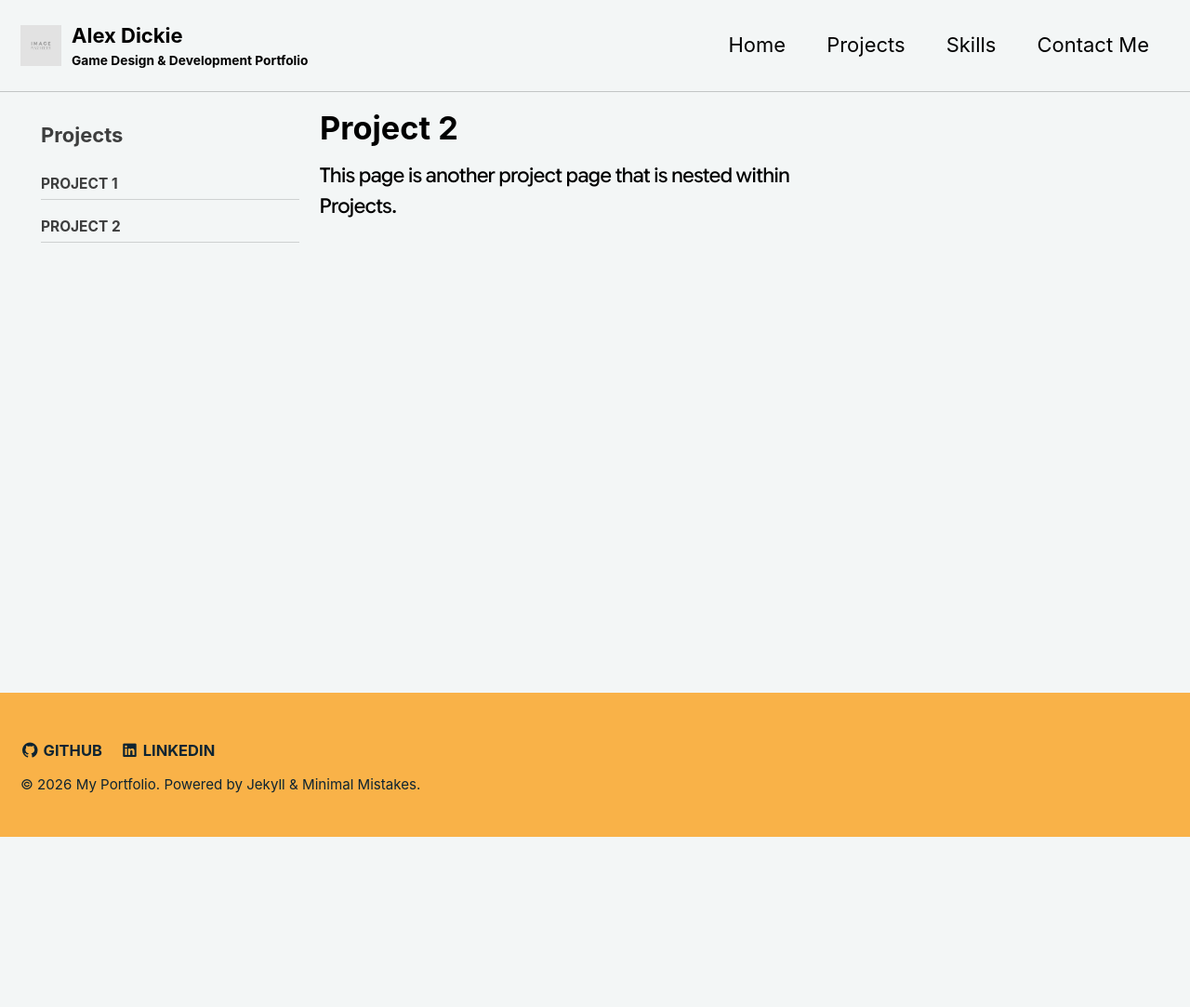
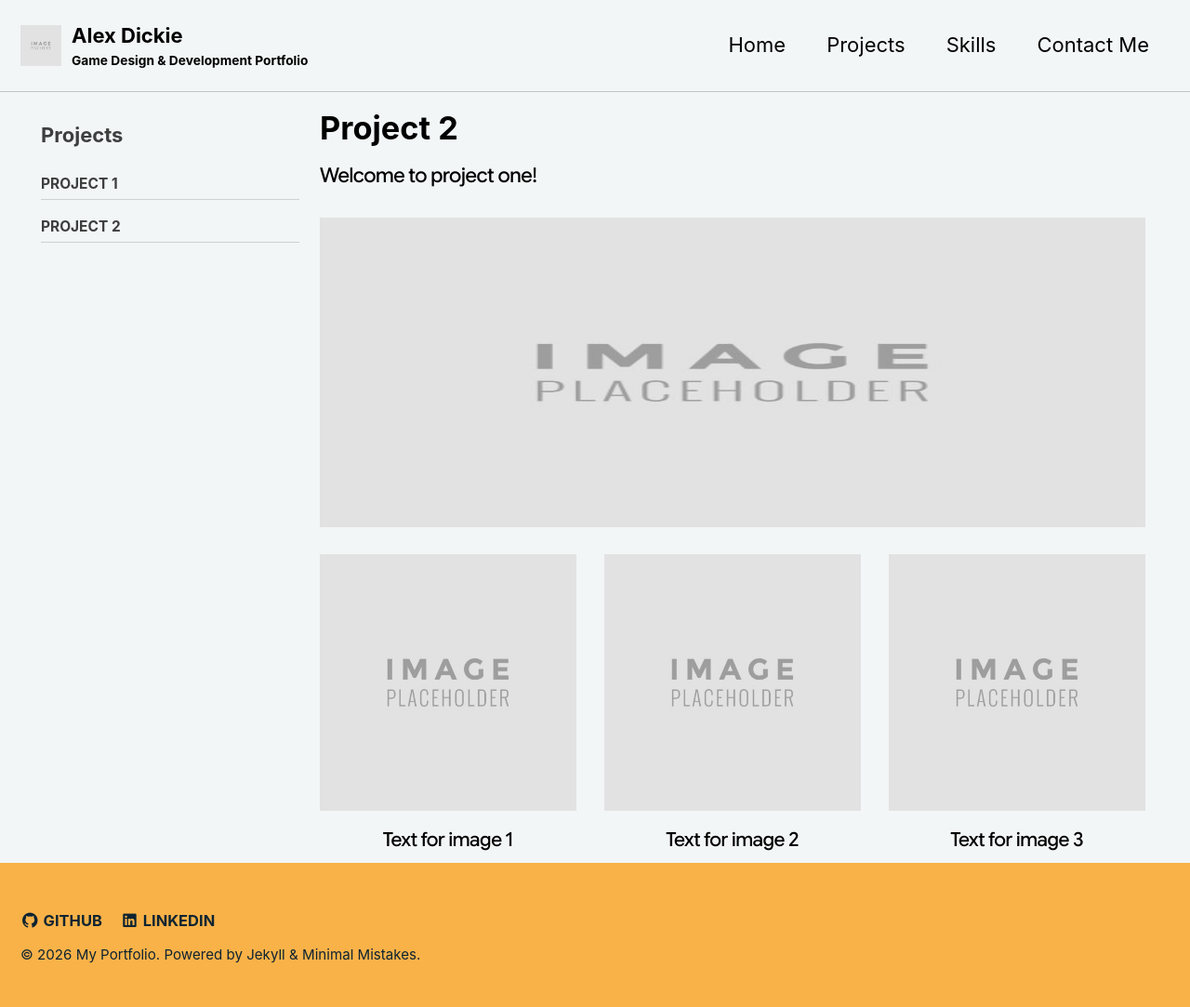
Before and after one commit to AlexUlster/AlexUlster.github.io, a Jekyll site: the page built from _pages/projects-pro2.md, in a window 1280 px wide. Shown: the whole page at 93% size. Built offline with Jekyll 4.4.1, drawn with Linux system fonts in a browser that asks for light colours; before the commit the page ends 900 px from its top, so only the background shows below that.

Commit message:
Update projects-pro2.md

```diff
--- a/_pages/projects-pro2.md
+++ b/_pages/projects-pro2.md
@@ -9,4 +9,23 @@ sidebar:
 
 ---
 
-This page is another project page that is nested within Projects.
+Welcome to project one!
+
+<div style="text-align: center; margin-bottom: 30px; transform: scale(1.5); transform-origin: top left; display: inline-block; width: 100%;">
+  <img src="/assets/images/Placeholder.jpg" alt="Banner" style="width: 100%; height: auto; aspect-ratio: 4/1.5;">
+</div>
+
+<div style="display: grid; grid-template-columns: 1fr 1fr 1fr; gap: 20px; transform: scale(1.5); transform-origin: top left; margin-top: 110px;">
+  <div style="text-align: center;">
+    <img src="/assets/images/Placeholder.jpg" alt="Image 1" style="width: 100%; height: auto;">
+    <p style="font-size: 14px; font-family: 'Fontss'; margin-top: 10px;">Text for image 1</p>
+  </div>
+  <div style="text-align: center;">
+    <img src="/assets/images/Placeholder.jpg" alt="Image 2" style="width: 100%; height: auto;">
+    <p style="font-size: 14px; font-family: 'Fontss'; margin-top: 10px;">Text for image 2</p>
+  </div>
+  <div style="text-align: center;">
+    <img src="/assets/images/Placeholder.jpg" alt="Image 3" style="width: 100%; height: auto;">
+    <p style="font-size: 14px; font-family: 'Fontss'; margin-top: 10px;">Text for image 3</p>
+  </div>
+</div>
```
